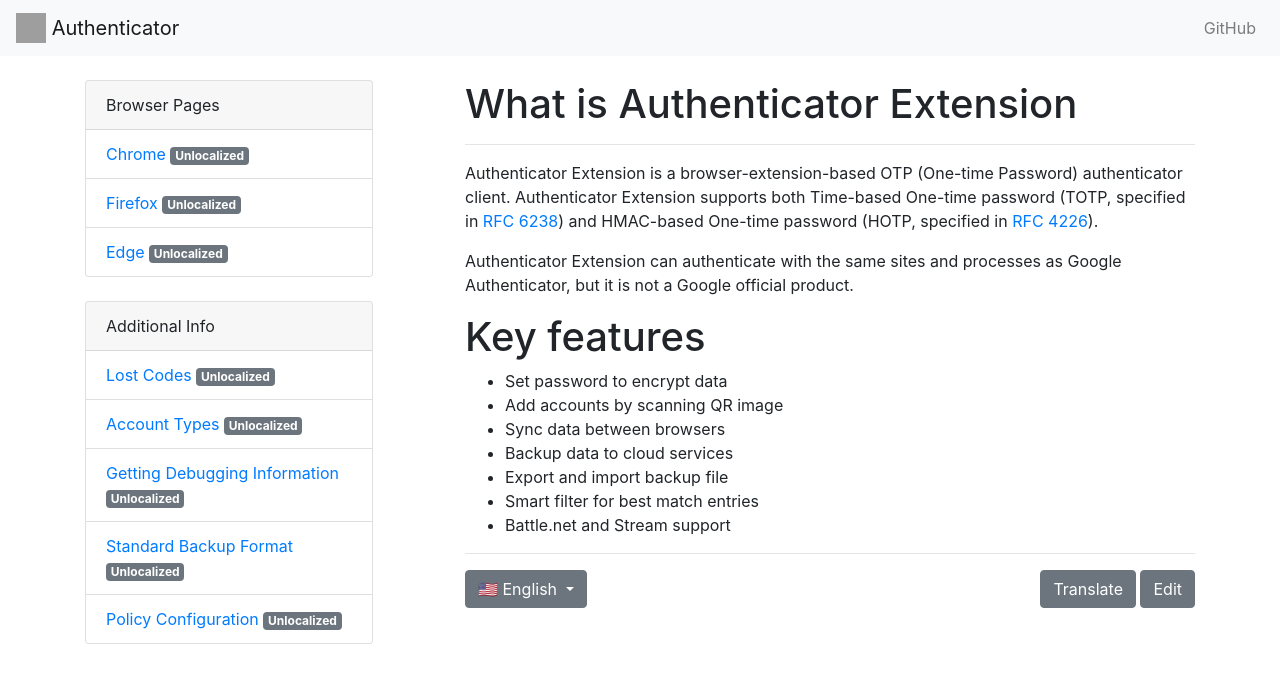
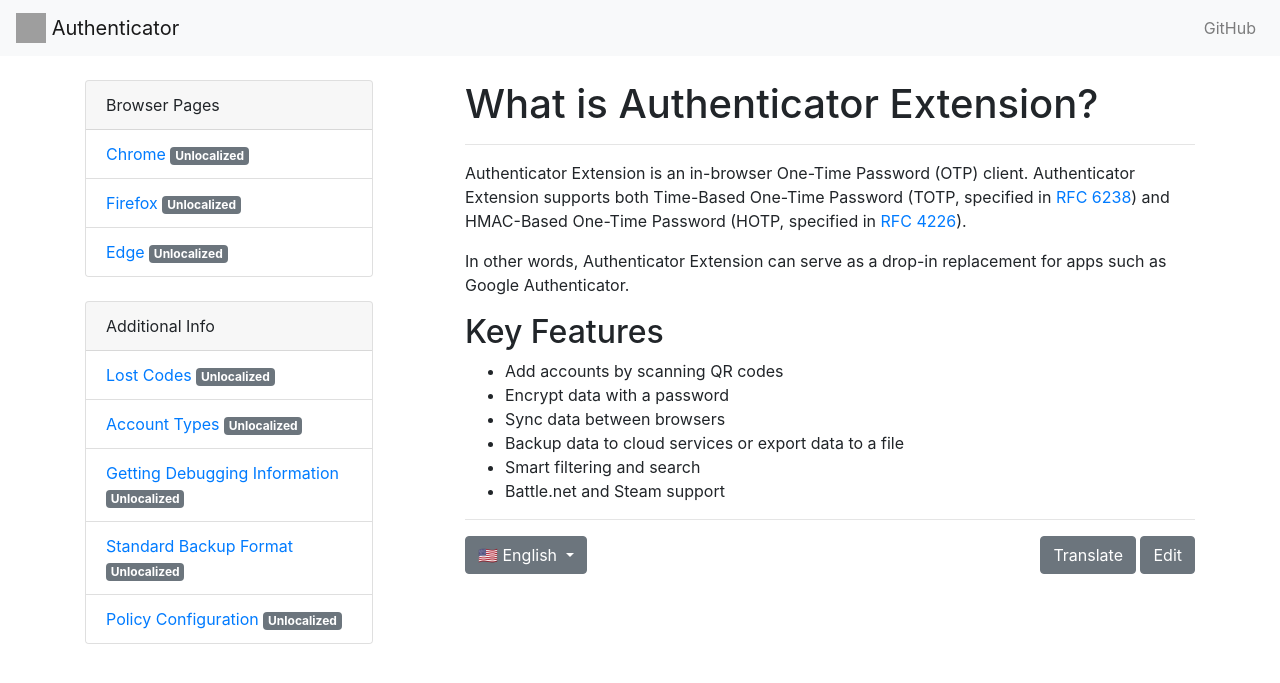
Before and after one commit to Authenticator-Extension/authenticator.cc, a Jekyll site: the page built from docs/sr/overview.md, in a window 1280 px wide. Shown: the top 683 px of the page. Built offline with Jekyll 4.4.1, drawn with Linux system fonts in a browser that asks for light colours; our own code applies the rules of GitHub Pages for plain Markdown files; grey boxes are pictures that could not be loaded.

Commit message:
New translations overview.md (Serbian (Cyrillic))

```diff
--- a/docs/sr/overview.md
+++ b/docs/sr/overview.md
@@ -1,20 +1,19 @@
 ---
-title: What is Authenticator Extension
+title: What is Authenticator Extension?
 stub: overview
 lang: en
 ver: 1
 ---
 
-Authenticator Extension is a browser-extension-based OTP (One-time Password) authenticator client. Authenticator Extension supports both Time-based One-time password (TOTP, specified in [RFC 6238](https://tools.ietf.org/html/rfc6238)) and HMAC-based One-time password (HOTP, specified in [RFC 4226](https://tools.ietf.org/html/rfc4226)).
+Authenticator Extension is an in-browser One-Time Password (OTP) client. Authenticator Extension supports both Time-Based One-Time Password (TOTP, specified in [RFC 6238](https://tools.ietf.org/html/rfc6238)) and HMAC-Based One-Time Password (HOTP, specified in [RFC 4226](https://tools.ietf.org/html/rfc4226)).
 
-Authenticator Extension can authenticate with the same sites and processes as Google Authenticator, but it is not a Google official product.
+In other words, Authenticator Extension can serve as a drop-in replacement for apps such as Google Authenticator.
 
-# Key features
+## Key Features
 
-* Set password to encrypt data
-* Add accounts by scanning QR image
+* Add accounts by scanning QR codes
+* Encrypt data with a password
 * Sync data between browsers
-* Backup data to cloud services
-* Export and import backup file
-* Smart filter for best match entries
-* Battle.net and Stream support
+* Backup data to cloud services or export data to a file
+* Smart filtering and search
+* Battle.net and Steam support
```
